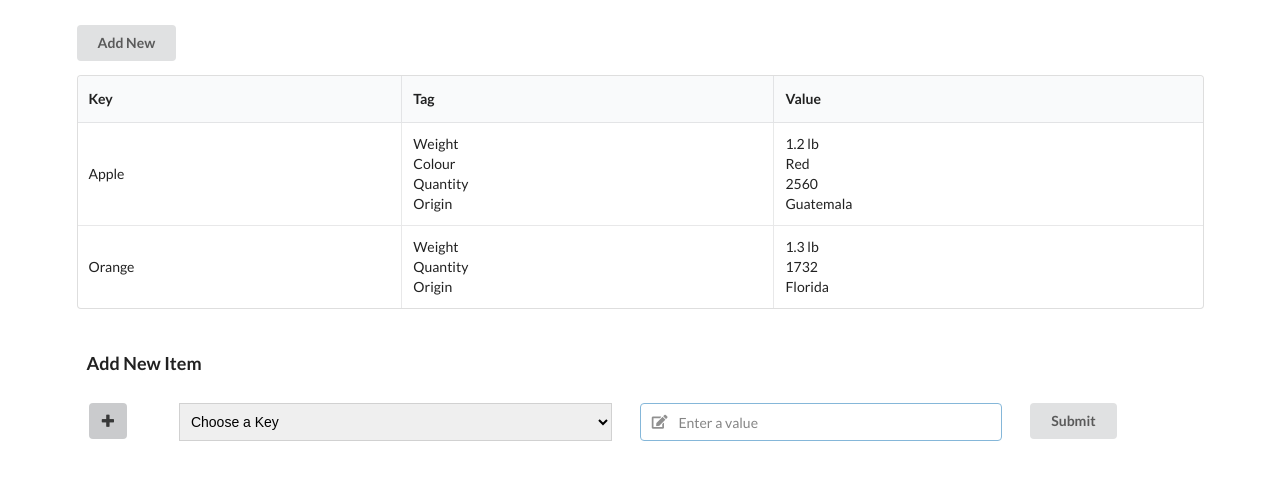
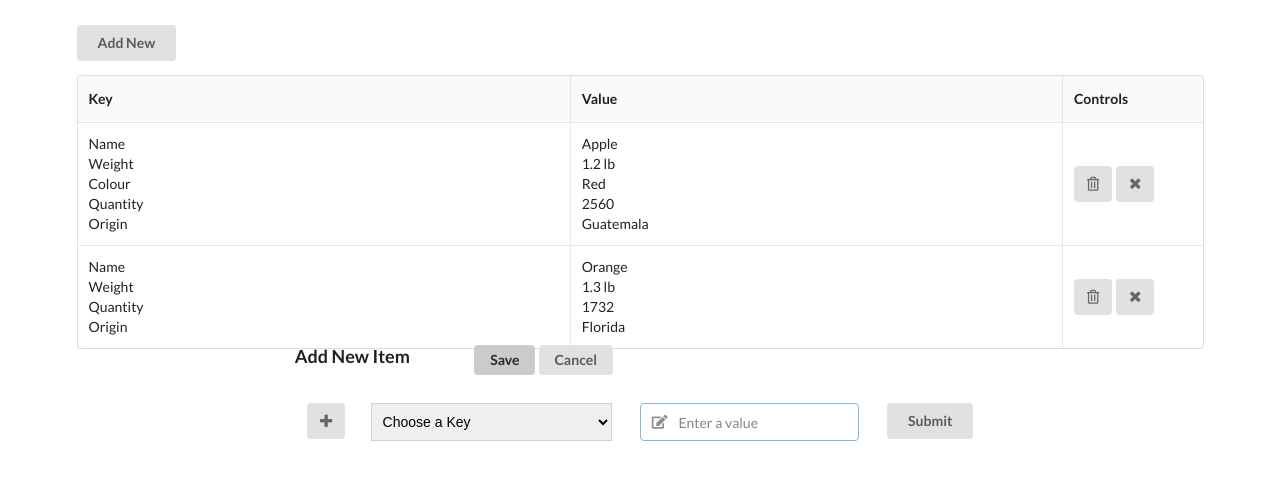
Before and after one commit to keving3ng/dbl, a React (Create React App) app: page / in a window 1280 px wide. Both pictures are taken after a click on the button "Add New". Shown: the top 480 px of the page. Built offline with nearby package versions, Linux system fonts and the light colour scheme.

Commit message:
completed front end mockup refactor, removed some redundant code

```diff
--- a/src/components/App.js
+++ b/src/components/App.js
@@ -1,6 +1,7 @@
 import React from "react";
 import Table from "./displays/Table";
 import EditWindow from "./displays/EditWindow";
+/* import InputRow from "./displays/InputRow"; */
 
 const App = () => {
   return (
--- a/src/components/data/KeyList.js
+++ b/src/components/data/KeyList.js
@@ -4,7 +4,7 @@ import AddNewButton from "../io/AddNewButton";
 
 class KeyList extends React.Component {
   state = {
-    keys: ["Apples", "Oranges", "Pears"]
+    keys: ["Name", "Quantity", "Price"]
   };
 
   addNewKey = key => {
@@ -17,13 +17,13 @@ class KeyList extends React.Component {
     return (
       <div className="ui grid">
         <div
-          className="three wide column"
-          style={{ paddingLeft: "30px", paddingRight: "0px" }}
+          className="four wide column"
+          style={{ paddingLeft: "40px", paddingRight: "0px" }}
         >
           <AddNewButton addNewFunc={this.addNewKey} typeName="Key" />
         </div>
 
-        <div className="thirteen wide column">
+        <div className="twelve wide column">
           <DropDown data={this.state.keys} typeName="Key" />
         </div>
       </div>
--- a/src/components/displays/EditWindow.js
+++ b/src/components/displays/EditWindow.js
@@ -4,7 +4,11 @@ import InputRow from "./InputRow";
 
 class EditWindow extends React.Component {
   /* Some test data for now */
-  state = { data: [], keys: ["Name", "Quantity", "Price"] };
+  state = { data: [], keys: [] };
+
+  componentDidMount() {
+    this.setState({ keys: ["Name", "Quantity", "Price"] });
+  }
 
   addNewKey = key => {
     this.setState(prevState => ({
@@ -14,22 +18,49 @@ class EditWindow extends React.Component {
 
   render() {
     return (
-      <div>
-        <Popup
-          trigger={<button className="ui button">Add New</button>}
-          modal
-          closeOnDocumentClick
-        >
-          <div className="ui container" style={{ padding: "10px" }}>
-            <div className="ui header" style={{ paddingTop: "10px" }}>
-              Add New Item
-            </div>
-            <div className="content">
+      <Popup trigger={<button className="ui button">Add New</button>} modal>
+        {close => (
+          <div className="modal" style={{ padding: "10px" }}>
+            <div className="ui grid">
+              <div className="ui row">
+                <div
+                  className="ui header four wide column"
+                  style={{ verticalAlign: "true" }}
+                >
+                  Add New Item
+                </div>
+                <div className="twelve wide column">
+                  <div className="actions">
+                    <button
+                      className="ui compact button"
+                      onClick={() => {
+                        console.log("save");
+                        close();
+                      }}
+                      style={{ verticalAlign: "true" }}
+                    >
+                      Save
+                    </button>
+
+                    <button
+                      className="ui compact button"
+                      onClick={() => {
+                        console.log("cancel");
+                        close();
+                      }}
+                      style={{ verticalAlign: "true" }}
+                    >
+                      Cancel
+                    </button>
+                  </div>
+                </div>
+              </div>
+
               <InputRow />
             </div>
           </div>
-        </Popup>
-      </div>
+        )}
+      </Popup>
     );
   }
 }
--- a/src/components/displays/InputRow.js
+++ b/src/components/displays/InputRow.js
@@ -5,7 +5,6 @@ import InputBox from "../io/InputBox";
 class InputRow extends React.Component {
   render() {
     return (
-      <div className="ui grid">
       <div className="ui grid row">
         <div className="eight wide column">
           <KeyList />
@@ -15,7 +14,6 @@ class InputRow extends React.Component {
           <InputBox />
         </div>
       </div>
-      </div>
     );
   }
 }
--- /dev/null
+++ b/src/components/displays/RowControl.js
@@ -0,0 +1,22 @@
+import React from "react";
+
+class RowControl extends React.Component {
+  render() {
+    return (
+      <div>
+        <button className="ui icon button" onClick={() => console.log("edit")}>
+          <i className="trash alternate outline icon" />
+        </button>
+
+        <button
+          className="ui icon button"
+          onClick={() => console.log("delete")}
+        >
+          <i className="delete icon" />
+        </button>
+      </div>
+    );
+  }
+}
+
+export default RowControl;
--- a/src/components/displays/Table.js
+++ b/src/components/displays/Table.js
@@ -1,19 +1,21 @@
 import React from "react";
+import RowControl from "./RowControl";
 
 const Table = () => {
   return (
     <table className="ui celled table">
       <thead>
         <tr>
-          <th>Key</th>
-          <th>Tag</th>
-          <th>Value</th>
+          <th className="seven wide">Key</th>
+          <th className="seven wide">Value</th>
+          <th className="two wide">Controls</th>
         </tr>
       </thead>
       <tbody>
         <tr>
-          <td data-label="Key">Apple</td>
-          <td data-label="Tag">
+          <td data-label="Key">
+            Name
+            <br />
             Weight
             <br />
             Colour
@@ -23,6 +25,8 @@ const Table = () => {
             Origin
           </td>
           <td data-label="Value">
+            Apple
+            <br />
             1.2 lb
             <br />
             Red
@@ -31,10 +35,14 @@ const Table = () => {
             <br />
             Guatemala
           </td>
+          <td data-label="Controls">
+            <RowControl />
+          </td>
         </tr>
         <tr>
-          <td data-label="Key">Orange</td>
-          <td data-label="Tag">
+          <td data-label="Key">
+            Name
+            <br />
             Weight
             <br />
             Quantity
@@ -42,11 +50,16 @@ const Table = () => {
             Origin
           </td>
           <td data-label="Value">
+            Orange
+            <br />
             1.3 lb
             <br />
             1732
             <br />
             Florida
+          </td>
+          <td data-label="Controls">
+            <RowControl />
           </td>
         </tr>
       </tbody>
```
Also changed, not shown: src/components/data/ValueHandler.js (deleted, +0 -14 lines). Lines whose indentation alone changed are shown as unchanged.
